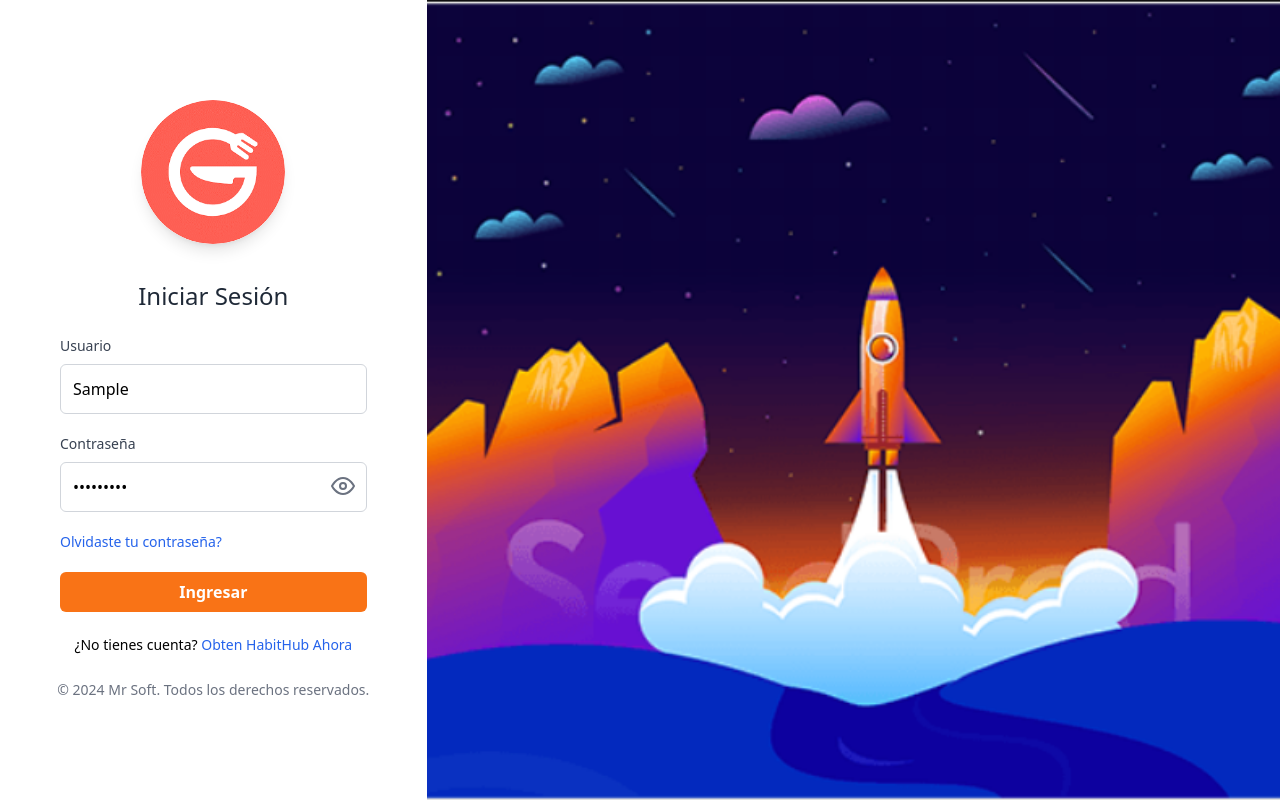
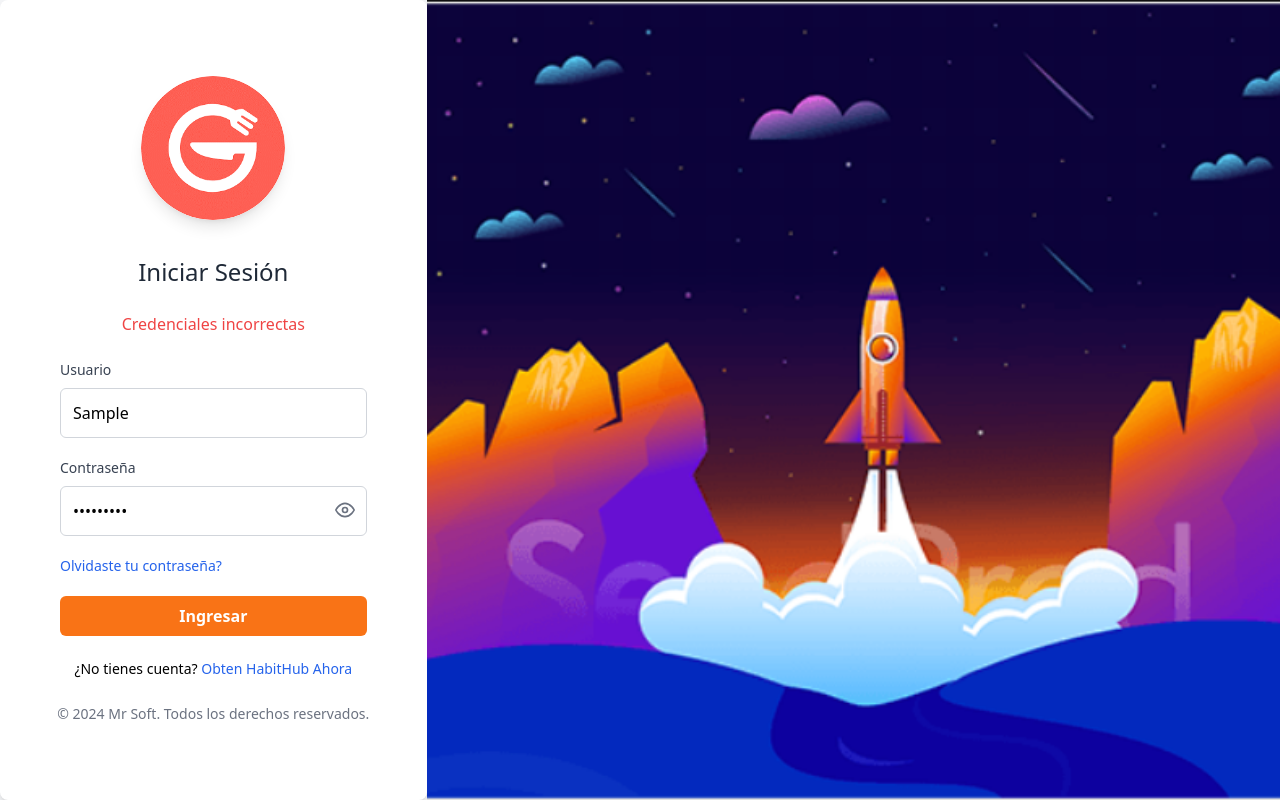
Before and after one commit to jmonjaronz/HabitHub, a React (Vite) app: page / in a window 1280 px wide. Both pictures are taken after typing "Sample", "Sample123" into the empty fields and a click on the button "Ingresar". Built offline with nearby package versions, Linux system fonts and the light colour scheme.

Commit message:
Create Layout for routes

```diff
--- a/src/@types/shadcn.d.ts
+++ /dev/null
@@ -1,7 +0,0 @@
-// @ts-expect-error: This module does not have type definitions available.
-declare module 'shadcn' {
-    export const Button: any; // eslint-disable-line @typescript-eslint/no-explicit-any
-    export const Input: any; // eslint-disable-line @typescript-eslint/no-explicit-any
-    export const Label: any; // eslint-disable-line @typescript-eslint/no-explicit-any
-    // Agrega más componentes según sea necesario.
-  }
--- a/src/App.tsx
+++ b/src/App.tsx
@@ -1,7 +1,7 @@
-import { BrowserRouter as Router, Route, Routes } from 'react-router-dom';
+import { BrowserRouter as Router, Route, Routes, Navigate } from 'react-router-dom';
 import { useState } from 'react';
-import Header from './components/Header';
-import Sidebar from './components/Sidebar';
+import MainLayout from './layout/MainLayout'; // Nuevo layout para rutas autenticadas
+import AuthLayout from './layout/AuthLayout'; // Layout existente para autenticación
 import Dashboard from './pages/Dashboard';
 import Board from './pages/Board';
 import Tasks from './pages/TaskManager';
@@ -17,21 +17,22 @@ const App = () => {
 
   return (
     <Router>
-      <div className="flex h-screen">
-        {username && <Sidebar />}
-        <div className="flex flex-col flex-grow">
-          {username && <Header username={username} />}
-          <main className="bg-gray-100 flex-grow">
       <Routes>
-              <Route path="/" element={<Login onLogin={handleLogin} />} />
+        {/* Rutas no autenticadas */}
+        <Route path="/" element={
+          <AuthLayout>
+            <Login onLogin={handleLogin} />
+          </AuthLayout>
+        } />
+
+        {/* Rutas autenticadas */}
+        <Route element={username ? <MainLayout username={username} /> : <Navigate to="/" />}>
           <Route path="/dashboard" element={<Dashboard />} />
           <Route path="/board" element={<Board />} />
           <Route path="/tasksmanager" element={<Tasks />} />
           <Route path="/cronograma" element={<Cronograma />} />
+        </Route>
       </Routes>
-          </main>
-        </div>
-      </div>
     </Router>
   );
 };
--- a/src/components/Header.tsx
+++ b/src/components/Header.tsx
@@ -14,7 +14,7 @@ const Header = ({ username }: HeaderProps) => {
   const navigate = useNavigate();
 
   const handleLogout = () => {
-    navigate('/login');
+    navigate('/');
   };
 
   const toggleDropdown = () => {
--- a/src/components/AuthLayout.tsx
+++ b/src/layout/AuthLayout.tsx
@@ -3,7 +3,7 @@ import React from 'react';
 const AuthLayout: React.FC<{ children: React.ReactNode }> = ({ children }) => {
   return (
     <div className="flex justify-center items-center h-screen bg-gray-100">
-      <div className="w-full max-w-md p-8 space-y-6 bg-white shadow-md rounded-lg border border-gray-200">
+      <div className="w-full">
         {children}
       </div>
     </div>
--- /dev/null
+++ b/src/layout/MainLayout.tsx
@@ -0,0 +1,19 @@
+import { Outlet } from 'react-router-dom';
+import Sidebar from '../components/Sidebar';
+import Header from '../components/Header';
+
+const MainLayout: React.FC<{ username: string }> = ({ username }) => {
+  return (
+    <div className="flex h-screen"> {/* Cambia a h-screen para ocupar toda la altura */}
+      <Sidebar />
+      <div className="flex-1 flex flex-col"> {/* Asegúrate de que flex-1 esté presente */}
+        <Header username={username} />
+        <div className="flex-1 p-6 overflow-auto"> {/* Flex-1 para ocupar el resto del espacio */}
+          <Outlet />
+        </div>
+      </div>
+    </div>
+  );
+};
+
+export default MainLayout;
--- a/src/pages/Login.tsx
+++ b/src/pages/Login.tsx
@@ -1,6 +1,6 @@
 import React, { useState } from 'react';
 import { useNavigate } from 'react-router-dom';
-import { FiEye, FiEyeOff} from 'react-icons/fi';
+import { FiEye, FiEyeOff } from 'react-icons/fi';
 import fondoLogin from '../assets/images/FondoLogin.png';
 import logo from '../assets/images/Grest.png';
 
@@ -10,25 +10,31 @@ const Login: React.FC<{ onLogin: (username: string) => void }> = ({ onLogin }) =
   const [showPassword, setShowPassword] = useState(false);
   const navigate = useNavigate();
 
+  const [errorMessage, setErrorMessage] = useState('');
+
   const handleSubmit = (e: React.FormEvent<HTMLFormElement>) => {
     e.preventDefault();
     if (username === 'Martín Ampuero' && password === 'password') {
       onLogin(username);
       navigate('/dashboard');
     } else {
-      alert('Credenciales incorrectas');
+      setErrorMessage('Credenciales incorrectas');
     }
   };
 
   return (
-    <div className="flex min-h-screen">
+    <div className="flex min-h-screen bg-gray-100">
       {/* Contenedor del formulario de login */}
-      <div className="flex flex-col justify-center items-center lg:w-1/3 p-5 bg-white space-y-6 max-w-md mx-auto">
+      <div className="flex flex-col justify-center items-center lg:w-1/3 p-5 bg-white rounded-lg shadow-md space-y-6 max-w-md mx-auto">
         <div className="rounded-full w-36 h-36 shadow-lg mb-3 overflow-hidden">
-          <img src={logo} alt="Logo"/>
+          <img src={logo} alt="Logo" className="object-cover" />
         </div>
 
-        <h2 className="text-2xl text-center text-gray-800 w-full">Iniciar Sesión</h2>
+        <h2 className="text-2xl text-center text-gray-800">Iniciar Sesión</h2>
+
+        {errorMessage && (
+          <div className="text-red-500 text-center">{errorMessage}</div> // Mostrar el mensaje de error
+        )}
 
         <form onSubmit={handleSubmit} className="w-full space-y-5 px-10">
           <div>
@@ -60,9 +66,9 @@ const Login: React.FC<{ onLogin: (username: string) => void }> = ({ onLogin }) =
             <button
               type="button"
               onClick={() => setShowPassword(!showPassword)}
-              className="absolute inset-y-12 mt-1 right-3 flex items-center"
+              className="mt-1 absolute inset-y-12 right-3 flex items-center"
             >
-              {showPassword ? <FiEyeOff className="text-2xl text-gray-500" /> : <FiEye className="text-2xl text-gray-500" />}
+              {showPassword ? <FiEyeOff className="text-xl text-gray-500" /> : <FiEye className="text-xl text-gray-500" />}
             </button>
           </div>
 
@@ -92,7 +98,7 @@ const Login: React.FC<{ onLogin: (username: string) => void }> = ({ onLogin }) =
 
       {/* Sección para la imagen o color a la derecha */}
       <div className="relative w-full hidden md:block lg:w-2/3">
-        <img src={fondoLogin} alt="Background" className=" absolute inset-0 h-full w-full object-cover" />
+        <img src={fondoLogin} alt="Background" className="absolute inset-0 h-full w-full object-cover" />
       </div>
     </div>
   );
```
Lines whose indentation alone changed are shown as unchanged.
